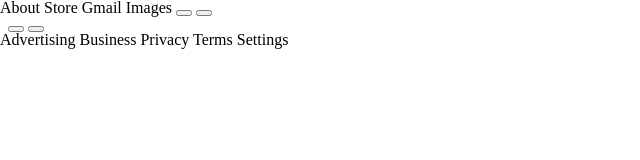
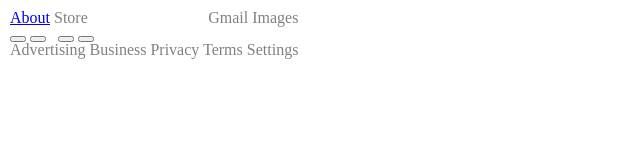
Before and after one commit to BlueSmitty/google-homepage, a plain HTML site: page index.html in a window 1280 px wide. Shown: the whole page, without its empty margins (0-640 px from the left). Drawn offline with Linux system fonts and the light colour scheme.

Commit message:
First Attempts

```diff
--- a/index.html
+++ b/index.html
@@ -6,15 +6,22 @@
     <link rel="stylesheet" href="main.css">
   </head>
   <body>
-    <h1>
-      About
-      Store
-      Gmail
-      Images
+      <div class ="navigationbar">
+        <div class ="nav-barleft">
+          <ul>
+            <li><a href="#about">About</a></li>
+            <li>Store</li>
+
+            <div class ="nav-barright">
+
+                <li>Gmail</li>
+                <li>Images</li>
+              </ul>
+
+      <div>
 
       <button></button>
       <button></button>
-    </h1>
     <img>
     <img>
     <button></button>
--- a/main.css
+++ b/main.css
@@ -13,7 +13,7 @@ fieldset, form, label, legend,
 table, caption, tbody, tfoot, thead, tr, th, td,
 article, aside, canvas, details, embed,
 figure, figcaption, footer, header, hgroup,
-menu, nav, output, ruby, section, summary,
+menu, output, ruby, section, summary,
 time, mark, audio, video {
   margin: 0;
   padding: 0;
@@ -45,3 +45,44 @@ table {
   border-collapse: collapse;
   border-spacing: 0;
 }
+
+.navigationbar
+{
+  list-style-type:none;
+  display: block;
+   padding: 10px;
+   font-size: 12pt;
+   color: grey;
+}
+
+.nav-barleft{
+  float:left;
+}
+
+.nav-barright{
+  float:right;
+}
+
+li{
+  display:inline;
+}
+
+#google-logo{
+  align-content: center;
+}
+
+#searchfield
+
+.searchbuttons
+
+.footerbar {
+  background-color: light-grey;
+}
+
+.footerbarleft{
+  float:left;
+}
+
+.footerbarright{
+  float:right;
+}
```
